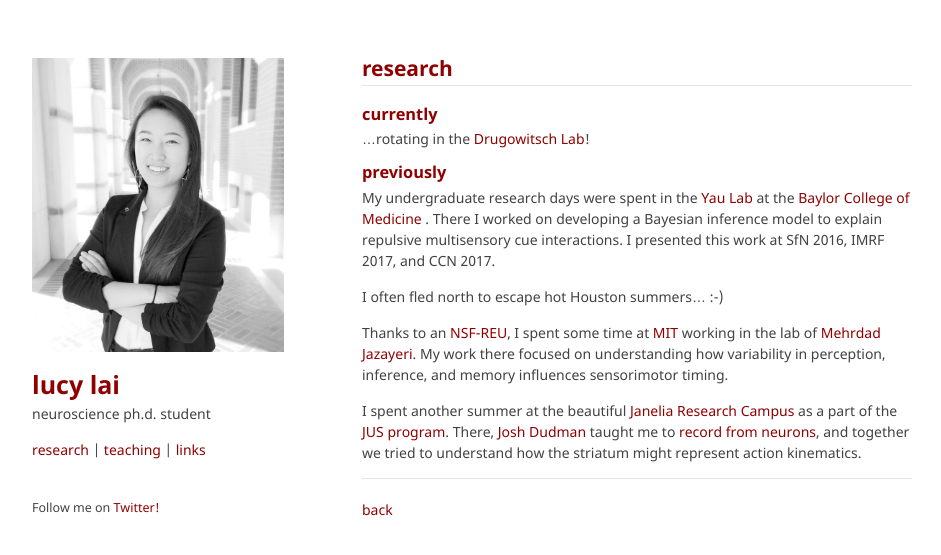
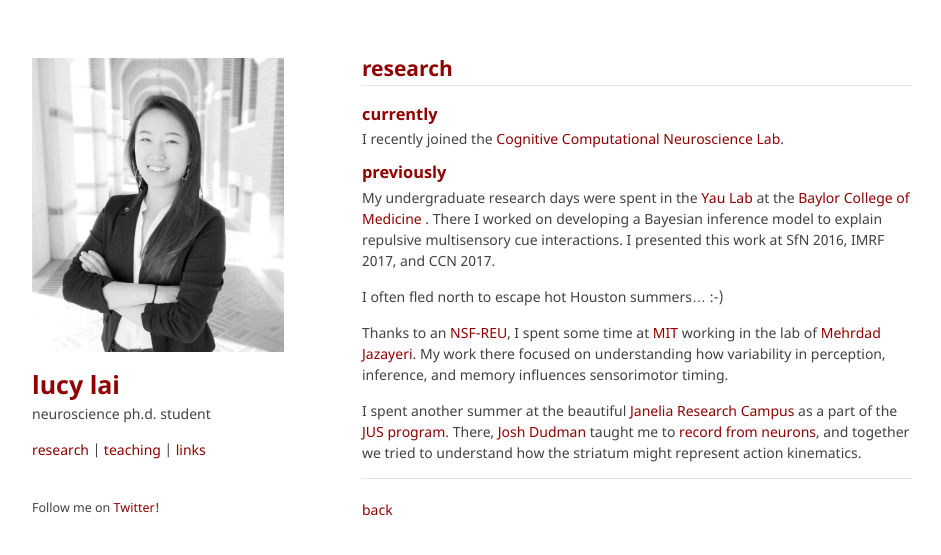
Before and after one commit to lucylai96/lucylai96.github.io, a Jekyll site: the page built from research.md, in a window 1280 px wide. Shown: the top 555 px of the page, without its empty margins (168-1109 px from the left). Built offline with Jekyll 4.4.1, drawn with Linux system fonts in a browser that asks for light colours; our own code applies the rules of GitHub Pages for plain Markdown files.

Commit message:
Update research.md

```diff
--- a/research.md
+++ b/research.md
@@ -3,7 +3,7 @@
 
 ***
 ### currently
-...rotating in the [Drugowitsch Lab](https://drugowitschlab.hms.harvard.edu)!
+I recently joined the [Cognitive Computational Neuroscience Lab](http://gershmanlab.webfactional.com/index.html).
 
 ### previously
 My undergraduate research days were spent in the [Yau Lab](http://yaulab.com/) at the [Baylor College of Medicine](http://www.bcm.edu/) . There I worked on developing a Bayesian inference model to explain repulsive multisensory cue interactions. I presented this work at SfN 2016, IMRF 2017, and CCN 2017.
```
